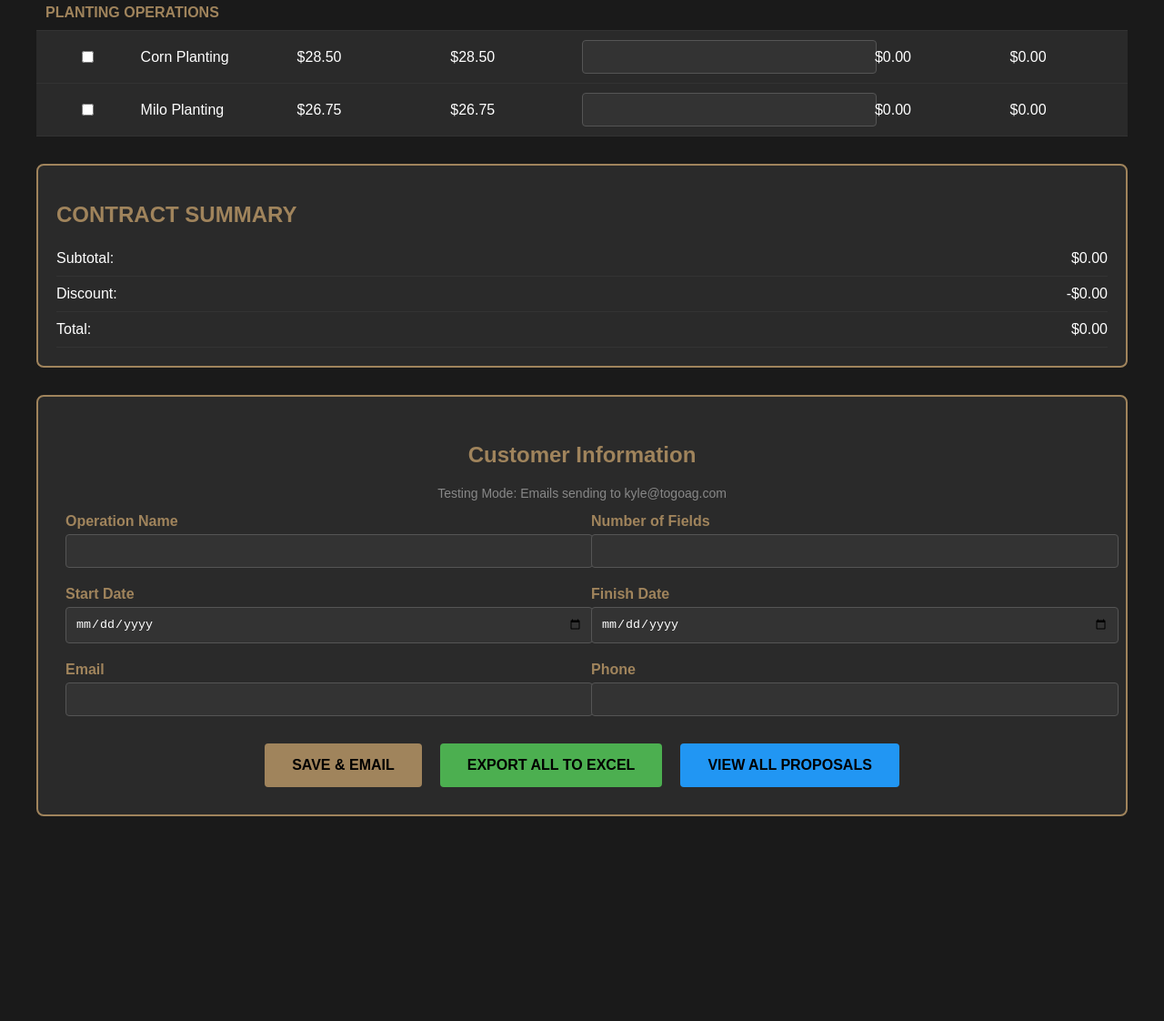
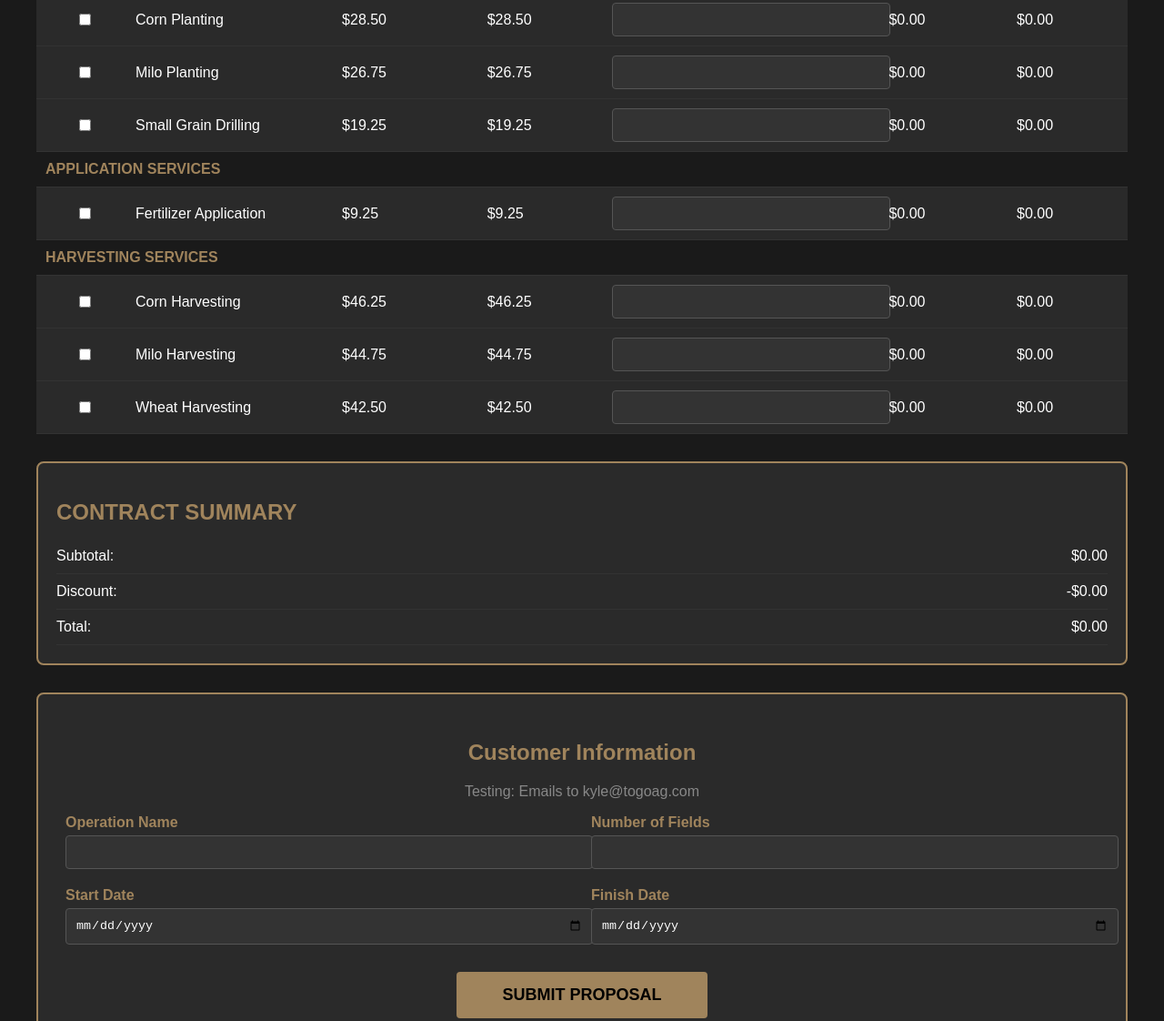
Before and after one commit to mcconnellentllc-cloud/m77ag.com, a plain HTML site: page index.html in a window 1280 px wide. Shown: the part 619-1741 px from the top of the page at 91% size. Before the commit the page ends 1536 px from the top, so only its background shows below. Drawn offline with Linux system fonts and the light colour scheme.

Commit message:
Update index.html

```diff
--- a/index.html
+++ b/index.html
@@ -2,7 +2,7 @@
 <html>
 <head>
     <meta charset="UTF-8">
-    <title>M77 AG Calculator with Data Export</title>
+    <title>M77 AG Calculator</title>
     <style>
         body {
             font-family: Arial, sans-serif;
@@ -117,46 +117,26 @@
         .form-group {
             flex: 1;
         }
-        .button-group {
-            display: flex;
-            gap: 20px;
-            justify-content: center;
-            margin-top: 30px;
-        }
-        .submit-btn, .export-btn, .view-btn {
+        .submit-btn {
             background: #a0845c;
             color: #000;
             border: none;
-            padding: 15px 30px;
-            font-size: 16px;
+            padding: 15px 50px;
+            font-size: 18px;
             font-weight: bold;
             cursor: pointer;
             border-radius: 4px;
+            display: block;
+            margin: 30px auto 0;
         }
-        .submit-btn:hover, .export-btn:hover, .view-btn:hover {
+        .submit-btn:hover {
             background: #b8956a;
-        }
-        .export-btn {
-            background: #4CAF50;
-        }
-        .view-btn {
-            background: #2196F3;
-        }
-        .stored-count {
-            text-align: center;
-            color: #a0845c;
-            margin: 20px 0;
-            font-size: 18px;
         }
     </style>
 </head>
 <body>
     <div class="container">
         <h1>M77 AG - Custom Farming Calculator</h1>
-
-        <div class="stored-count" id="stored-count">
-            Proposals Stored Locally: 0
-        </div>
 
         <div class="input-section">
             <div class="input-group">
@@ -253,6 +233,57 @@
                     <td id="t6">$0.00</td>
                     <td id="sv6">$0.00</td>
                 </tr>
+                <tr>
+                    <td><input type="checkbox" id="s7"></td>
+                    <td>Small Grain Drilling</td>
+                    <td>$19.25</td>
+                    <td id="r7">$19.25</td>
+                    <td><input type="number" id="c7" min="0" step="0.01"></td>
+                    <td id="t7">$0.00</td>
+                    <td id="sv7">$0.00</td>
+                </tr>
+                <tr class="service-header">
+                    <td colspan="7">APPLICATION SERVICES</td>
+                </tr>
+                <tr>
+                    <td><input type="checkbox" id="s8"></td>
+                    <td>Fertilizer Application</td>
+                    <td>$9.25</td>
+                    <td id="r8">$9.25</td>
+                    <td><input type="number" id="c8" min="0" step="0.01"></td>
+                    <td id="t8">$0.00</td>
+                    <td id="sv8">$0.00</td>
+                </tr>
+                <tr class="service-header">
+                    <td colspan="7">HARVESTING SERVICES</td>
+                </tr>
+                <tr>
+                    <td><input type="checkbox" id="s9"></td>
+                    <td>Corn Harvesting</td>
+                    <td>$46.25</td>
+                    <td id="r9">$46.25</td>
+                    <td><input type="number" id="c9" min="0" step="0.01"></td>
+                    <td id="t9">$0.00</td>
+                    <td id="sv9">$0.00</td>
+                </tr>
+                <tr>
+                    <td><input type="checkbox" id="s10"></td>
+                    <td>Milo Harvesting</td>
+                    <td>$44.75</td>
+                    <td id="r10">$44.75</td>
+                    <td><input type="number" id="c10" min="0" step="0.01"></td>
+                    <td id="t10">$0.00</td>
+                    <td id="sv10">$0.00</td>
+                </tr>
+                <tr>
+                    <td><input type="checkbox" id="s11"></td>
+                    <td>Wheat Harvesting</td>
+                    <td>$42.50</td>
+                    <td id="r11">$42.50</td>
+                    <td><input type="number" id="c11" min="0" step="0.01"></td>
+                    <td id="t11">$0.00</td>
+                    <td id="sv11">$0.00</td>
+                </tr>
             </tbody>
         </table>
 
@@ -274,9 +305,7 @@
 
         <div class="customer-section">
             <h2>Customer Information</h2>
-            <p style="text-align: center; color: #888; font-size: 14px;">
-                Testing Mode: Emails sending to kyle@togoag.com
-            </p>
+            <p style="text-align: center; color: #888;">Testing: Emails to kyle@togoag.com</p>
             <div class="form-row">
                 <div class="form-group">
                     <label>Operation Name</label>
@@ -297,39 +326,16 @@
                     <input type="date" id="finish">
                 </div>
             </div>
-            <div class="form-row">
-                <div class="form-group">
-                    <label>Email</label>
-                    <input type="email" id="email">
-                </div>
-                <div class="form-group">
-                    <label>Phone</label>
-                    <input type="tel" id="phone">
+            <button class="submit-btn" onclick="submitForm()">SUBMIT PROPOSAL</button>
         </div>
     </div>
 
-            <div class="button-group">
-                <button class="submit-btn" onclick="submitForm()">SAVE & EMAIL</button>
-                <button class="export-btn" onclick="exportToExcel()">EXPORT ALL TO EXCEL</button>
-                <button class="view-btn" onclick="viewProposals()">VIEW ALL PROPOSALS</button>
-            </div>
-        </div>
-    </div>
-
-<script>
-// Market rates
-var rates = [18.75, 21.25, 15.25, 13.50, 28.50, 26.75];
-var names = ['Discing', 'Chisel Plow', 'Field Finisher', 'Strip Tillage', 'Corn Planting', 'Milo Planting'];
-
-// Update stored count on load
-function updateStoredCount() {
-    var proposals = JSON.parse(localStorage.getItem('m77_proposals') || '[]');
-    document.getElementById('stored-count').innerHTML = 'Proposals Stored Locally: ' + proposals.length;
-}
+    <script type="text/javascript">
+        var rates = [18.75, 21.25, 15.25, 13.50, 28.50, 26.75, 19.25, 9.25, 46.25, 44.75, 42.50];
+        var names = ['Discing', 'Chisel Plow', 'Field Finisher', 'Strip Tillage', 'Corn Planting', 'Milo Planting', 'Small Grain Drilling', 'Fertilizer Application', 'Corn Harvesting', 'Milo Harvesting', 'Wheat Harvesting'];
 
         function calc() {
-    var a = document.getElementById('acres').value || 0;
-    a = parseFloat(a);
+            var a = parseFloat(document.getElementById('acres').value) || 0;
 
             var d = 0;
             if (a >= 300) d = 0.14;
@@ -339,7 +345,7 @@ function calc() {
             var banner = document.getElementById('discount-banner');
             if (d > 0 && a > 0) {
                 banner.style.display = 'block';
-        document.getElementById('discount-rate').innerHTML = (d * 100) + '%';
+                document.getElementById('discount-rate').innerHTML = Math.round(d * 100) + '%';
             } else {
                 banner.style.display = 'none';
             }
@@ -347,7 +353,7 @@ function calc() {
             var total = 0;
             var saved = 0;
 
-    for (var i = 1; i <= 6; i++) {
+            for (var i = 1; i <= 11; i++) {
                 var rate = rates[i-1];
                 var newRate = rate * (1 - d);
 
@@ -355,9 +361,7 @@ function calc() {
 
                 var cb = document.getElementById('s' + i);
                 if (cb && cb.checked && a > 0) {
-            var custom = document.getElementById('c' + i).value;
-            custom = custom ? parseFloat(custom) : 0;
-
+                    var custom = parseFloat(document.getElementById('c' + i).value) || 0;
                     var useRate = custom > 0 ? custom : newRate;
                     var cost = useRate * a;
                     var save = (rate - useRate) * a;
@@ -385,23 +389,16 @@ function submitForm() {
             var finish = document.getElementById('finish').value;
             var acres = document.getElementById('acres').value;
             var total = document.getElementById('total').innerHTML;
-    var email = document.getElementById('email').value;
-    var phone = document.getElementById('phone').value;
 
             if (!name || !fields || !start || !finish) {
-        alert('Please fill all required fields');
+                alert('Please fill all fields');
                 return;
             }
 
-    // Get selected services
             var services = [];
-    for (var i = 1; i <= 6; i++) {
+            for (var i = 1; i <= 11; i++) {
                 if (document.getElementById('s' + i).checked) {
-            services.push({
-                name: names[i-1],
-                total: document.getElementById('t' + i).innerHTML,
-                savings: document.getElementById('sv' + i).innerHTML
-            });
+                    services.push(names[i-1] + ': ' + document.getElementById('t' + i).innerHTML);
                 }
             }
 
@@ -410,203 +407,25 @@ function submitForm() {
                 return;
             }
 
-    // Create proposal object
-    var proposal = {
-        id: Date.now(),
-        date: new Date().toLocaleDateString(),
-        name: name,
-        email: email,
-        phone: phone,
-        fields: fields,
-        acres: acres,
-        crop: document.getElementById('crop').value,
-        start: start,
-        finish: finish,
-        services: services,
-        subtotal: document.getElementById('subtotal').innerHTML,
-        discount: document.getElementById('discount').innerHTML,
-        total: total
-    };
+            var msg = 'M77 AG PROPOSAL\n\n';
+            msg += 'Operation: ' + name + '\n';
+            msg += 'Fields: ' + fields + '\n';
+            msg += 'Acres: ' + acres + '\n';
+            msg += 'Start: ' + start + '\n';
+            msg += 'Finish: ' + finish + '\n\n';
+            msg += 'Services:\n' + services.join('\n');
+            msg += '\n\nTotal: ' + total;
 
-    // Save to localStorage
-    var proposals = JSON.parse(localStorage.getItem('m77_proposals') || '[]');
-    proposals.push(proposal);
-    localStorage.setItem('m77_proposals', JSON.stringify(proposals));
-
-    // Update count
-    updateStoredCount();
-
-    // Create email
-    var emailBody = 'M77 AG CONTRACT PROPOSAL\n\n';
-    emailBody += 'Proposal ID: ' + proposal.id + '\n';
-    emailBody += 'Date: ' + proposal.date + '\n\n';
-    emailBody += 'CUSTOMER INFORMATION\n';
-    emailBody += 'Operation: ' + name + '\n';
-    emailBody += 'Email: ' + email + '\n';
-    emailBody += 'Phone: ' + phone + '\n';
-    emailBody += 'Fields: ' + fields + '\n';
-    emailBody += 'Acres: ' + acres + '\n';
-    emailBody += 'Crop: ' + (proposal.crop || 'Not specified') + '\n';
-    emailBody += 'Start: ' + start + '\n';
-    emailBody += 'Finish: ' + finish + '\n\n';
-    emailBody += 'SERVICES:\n';
-    services.forEach(function(s) {
-        emailBody += s.name + ': ' + s.total + ' (Save: ' + s.savings + ')\n';
-    });
-    emailBody += '\nTOTAL: ' + total;
-
-    // EMAIL CONFIGURATION - Change this when ready for production
-    // Testing email: kyle@togoag.com
-    // Production email: m77@m77ag.com
-    var subject = 'Proposal #' + proposal.id + ' - ' + name;
-    var mailto = 'mailto:kyle@togoag.com?subject=' + encodeURIComponent(subject) + '&body=' + encodeURIComponent(emailBody);
-
-    // Save CSV backup
-    downloadCSV(proposal);
-
-    alert('Proposal #' + proposal.id + ' saved successfully!\n\nA CSV file has been downloaded.\nOpening email client...');
-
-    window.location.href = mailto;
-
-    // Clear form
-    document.getElementById('op-name').value = '';
-    document.getElementById('email').value = '';
-    document.getElementById('phone').value = '';
-    document.getElementById('fields').value = '';
-    document.getElementById('start').value = '';
-    document.getElementById('finish').value = '';
+            var email = 'mailto:kyle@togoag.com?subject=Proposal-' + name;
+            email += '&body=' + encodeURIComponent(msg);
+            window.location.href = email;
         }
 
-function downloadCSV(proposal) {
-    var csv = 'ID,Date,Customer,Email,Phone,Acres,Fields,Crop,Start,End,Services,Total\n';
-    csv += proposal.id + ',';
-    csv += proposal.date + ',';
-    csv += proposal.name + ',';
-    csv += proposal.email + ',';
-    csv += proposal.phone + ',';
-    csv += proposal.acres + ',';
-    csv += proposal.fields + ',';
-    csv += proposal.crop + ',';
-    csv += proposal.start + ',';
-    csv += proposal.finish + ',';
-    csv += '"' + proposal.services.map(s => s.name + ':' + s.total).join(';') + '",';
-    csv += proposal.total;
-
-    var blob = new Blob([csv], {type: 'text/csv'});
-    var url = URL.createObjectURL(blob);
-    var a = document.createElement('a');
-    a.href = url;
-    a.download = 'Proposal_' + proposal.id + '_' + proposal.name.replace(/\s/g, '_') + '.csv';
-    a.click();
-}
-
-function exportToExcel() {
-    var proposals = JSON.parse(localStorage.getItem('m77_proposals') || '[]');
-
-    if (proposals.length == 0) {
-        alert('No proposals to export');
-        return;
-    }
-
-    var csv = 'ID,Date,Customer,Email,Phone,Acres,Fields,Crop,Start,End,Total\n';
-
-    proposals.forEach(function(p) {
-        csv += p.id + ',';
-        csv += p.date + ',';
-        csv += p.name + ',';
-        csv += (p.email || '') + ',';
-        csv += (p.phone || '') + ',';
-        csv += p.acres + ',';
-        csv += p.fields + ',';
-        csv += (p.crop || '') + ',';
-        csv += p.start + ',';
-        csv += p.finish + ',';
-        csv += p.total + '\n';
-    });
-
-    var blob = new Blob([csv], {type: 'text/csv'});
-    var url = URL.createObjectURL(blob);
-    var a = document.createElement('a');
-    a.href = url;
-    a.download = 'M77_All_Proposals_' + new Date().toISOString().split('T')[0] + '.csv';
-    a.click();
-
-    alert('Exported ' + proposals.length + ' proposals to CSV file.\nOpen this file in Excel for analysis.');
-}
-
-function viewProposals() {
-    var proposals = JSON.parse(localStorage.getItem('m77_proposals') || '[]');
-
-    if (proposals.length == 0) {
-        alert('No proposals stored yet');
-        return;
-    }
-
-    var win = window.open('', 'Proposals', 'width=1000,height=600');
-    var html = `
-        <html>
-        <head>
-            <title>M77 AG - All Proposals</title>
-            <style>
-                body { font-family: Arial; padding: 20px; }
-                h1 { color: #a0845c; }
-                table { width: 100%; border-collapse: collapse; }
-                th { background: #a0845c; color: white; padding: 10px; }
-                td { border: 1px solid #ddd; padding: 8px; }
-                tr:hover { background: #f5f5f5; }
-                .print-btn { background: #a0845c; color: white; border: none; padding: 10px 20px; cursor: pointer; margin-bottom: 20px; }
-            </style>
-        </head>
-        <body>
-            <h1>M77 AG Proposals (${proposals.length} Total)</h1>
-            <button class="print-btn" onclick="window.print()">Print Report</button>
-            <table>
-                <thead>
-                    <tr>
-                        <th>ID</th>
-                        <th>Date</th>
-                        <th>Customer</th>
-                        <th>Email</th>
-                        <th>Phone</th>
-                        <th>Acres</th>
-                        <th>Start</th>
-                        <th>Total</th>
-                    </tr>
-                </thead>
-                <tbody>`;
-
-    proposals.forEach(function(p) {
-        html += `
-            <tr>
-                <td>${p.id}</td>
-                <td>${p.date}</td>
-                <td>${p.name}</td>
-                <td>${p.email || ''}</td>
-                <td>${p.phone || ''}</td>
-                <td>${p.acres}</td>
-                <td>${p.start}</td>
-                <td>${p.total}</td>
-            </tr>`;
-    });
-
-    html += `
-                </tbody>
-            </table>
-            <h3>Total Revenue: ${proposals.reduce((sum, p) => sum + parseFloat(p.total.replace('$', '')), 0).toFixed(2)}</h3>
-        </body>
-        </html>`;
-
-    win.document.write(html);
-}
-
-// Setup events
         window.onload = function() {
-    updateStoredCount();
-
             document.getElementById('acres').onchange = calc;
             document.getElementById('acres').oninput = calc;
 
-    for (var i = 1; i <= 6; i++) {
+            for (var i = 1; i <= 11; i++) {
                 document.getElementById('s' + i).onchange = calc;
                 document.getElementById('c' + i).onchange = calc;
                 document.getElementById('c' + i).oninput = calc;
@@ -615,6 +434,5 @@ window.onload = function() {
             calc();
         };
     </script>
-
 </body>
 </html>
```
Lines whose indentation alone changed are shown as unchanged.
